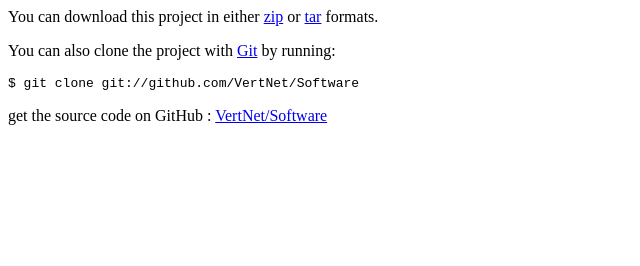
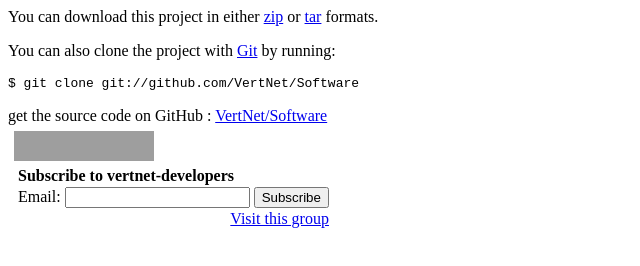
Before and after one commit to VertNet/Darwin-Core-Engine, a plain HTML site: page index.html in a window 1280 px wide. Shown: the whole page, without its empty margins (0-640 px from the left). Drawn offline with Linux system fonts and the light colour scheme; grey boxes are pictures that could not be loaded.

Commit message:
added promotion box for vertnet-developers

```diff
--- a/index.html
+++ b/index.html
@@ -18,7 +18,25 @@
 <div class="footer">
   get the source code on GitHub : <a href="http://github.com/VertNet/Software">VertNet/Software</a>
 </div>
-
+<table border=0 style="background-color: #fff; padding: 5px;" cellspacing=0>
+  <tr><td>
+      <img src="http://groups.google.com/intl/en/images/logos/groups_logo_sm.gif"
+           height=30 width=140 alt="Google Groups">
+  </td></tr>
+  <tr><td style="padding-left: 5px">
+      <b>Subscribe to vertnet-developers</b>
+  </td></tr>
+  <form action="http://groups.google.com/group/vertnet-developers/boxsubscribe">
+    <input type=hidden name="hl" value="en">
+    <tr><td style="padding-left: 5px;">
+        Email: <input type=text name=email>
+        <input type=submit name="sub" value="Subscribe">
+    </td></tr>
+  </form>
+  <tr><td align=right>
+      <a href="http://groups.google.com/group/vertnet-developers?hl=en">Visit this group</a>
+  </td></tr>
+</table>
 </div>
 
 
```
Lines whose indentation alone changed are shown as unchanged.
